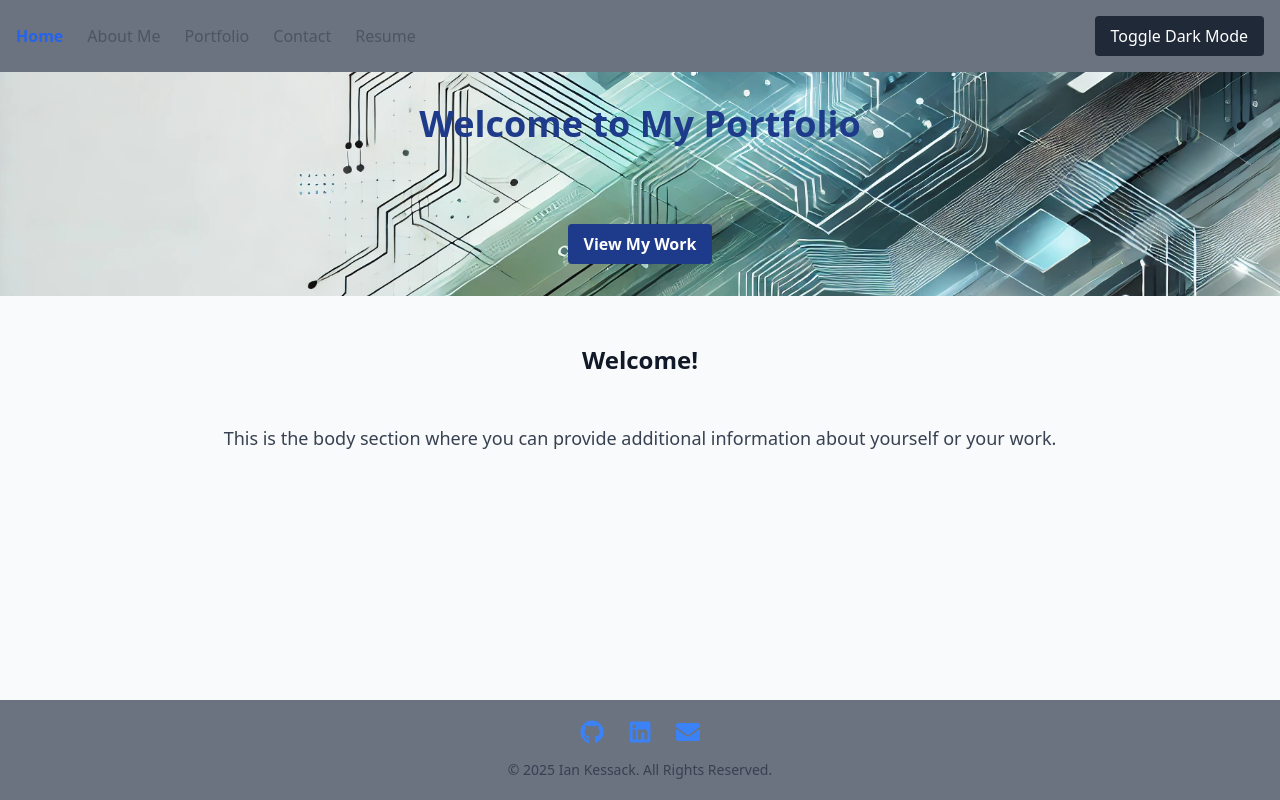
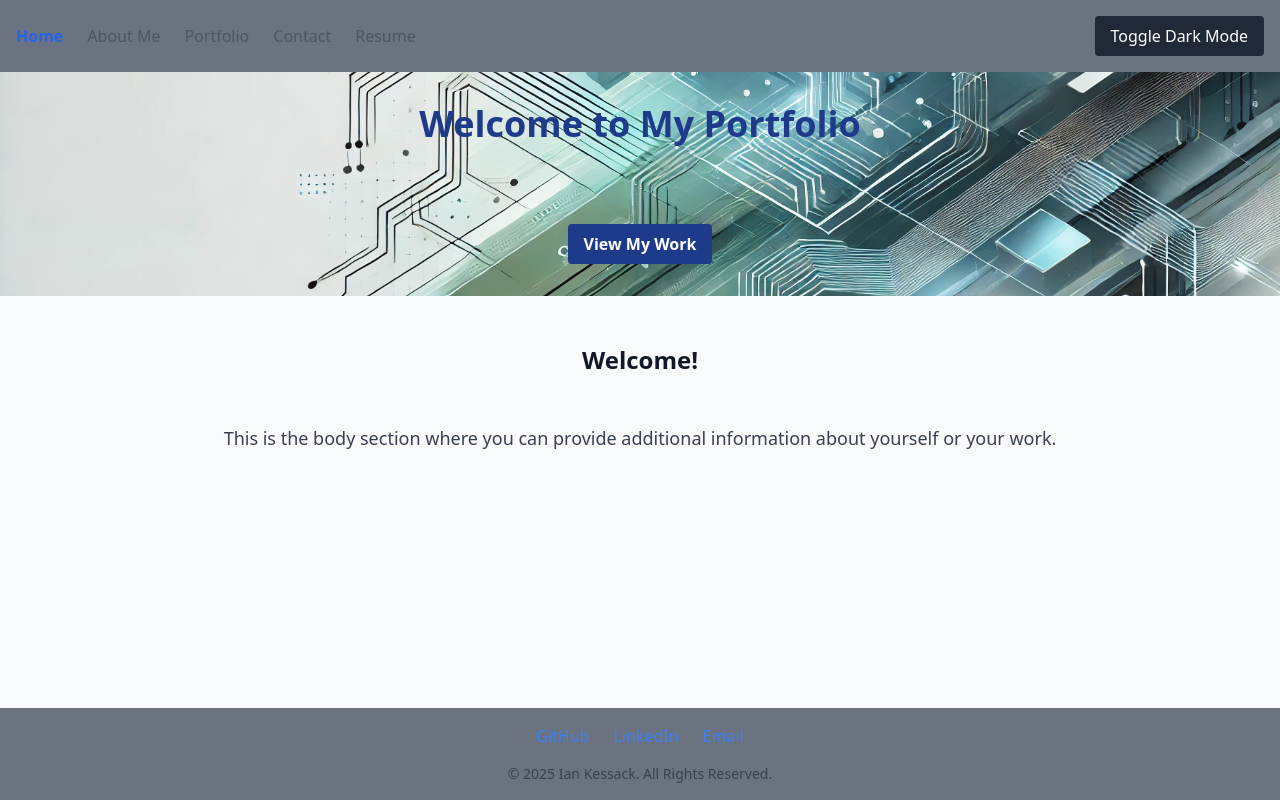
Before and after one commit to IK8933/HW-12React-Portfolio, a React (Vite) app: page / in a window 1280 px wide. Built offline with nearby package versions, Linux system fonts and the light colour scheme.

Commit message:
dark/light

```diff
--- a/package.json
+++ b/package.json
@@ -11,6 +11,7 @@
     "preview": "vite preview"
   },
   "dependencies": {
+    "prop-types": "^15.8.1",
     "react": "^18.3.1",
     "react-dom": "^18.3.1",
     "react-icons": "^5.4.0",
--- a/src/App.jsx
+++ b/src/App.jsx
@@ -1,17 +1,35 @@
-import Navbar from "./components/Header";
+import { useState, useEffect } from "react";
+import Navbar from "./components/Navbar";
 import Footer from "./components/Footer";
 import { Outlet } from "react-router-dom";
 
 function App() {
+    const [theme, setTheme] = useState(() => {
+        // Get the saved theme from localStorage or default to "light"
+        return localStorage.getItem("theme") || "light";
+    });
+
+    useEffect(() => {
+        // Apply the theme to the <html> element
+        if (theme === "dark") {
+            document.documentElement.classList.add("dark");
+        } else {
+            document.documentElement.classList.remove("dark");
+        }
+        // Save the theme to localStorage
+        localStorage.setItem("theme", theme);
+    }, [theme]);
+
+    const toggleTheme = () => {
+        setTheme((prevTheme) => (prevTheme === "light" ? "dark" : "light"));
+    };
+
     return (
-        <div className="flex flex-col h-screen bg-gray-50 text-black">
-            {/* Navbar */}
-            <Navbar />
-            {/* Page Content */}
+        <div className={`flex flex-col h-screen ${theme === "dark" ? "bg-gray-900 text-white" : "bg-gray-50 text-black"}`}>
+            <Navbar toggleTheme={toggleTheme} theme={theme} />
             <main className="flex-grow">
                 <Outlet />
             </main>
-            {/* Footer */}
             <Footer />
         </div>
     );
--- a/src/Pages/Aboutme.jsx
+++ b/src/Pages/Aboutme.jsx
@@ -6,7 +6,9 @@ const Aboutme = () => {
         <main
             id="about"
             className="p-8 bg-cover bg-center text-center"
-            style={{ backgroundImage: `url(${backgroundImage})` }}
+            style={{
+                backgroundImage: `url(${backgroundImage})`, // Background image applied here
+            }}
         >
             <section className="flex flex-col md:flex-row items-center gap-4 text-center md:text-left">
                 {/* Portrait Photo */}
@@ -53,7 +55,6 @@ const Aboutme = () => {
                         I’m confident we can build software that inspires and empowers users. Let’s connect and build something amazing together!
                     </p>
                 </div>
-
             </section>
         </main>
     );
--- a/src/components/Footer.jsx
+++ b/src/components/Footer.jsx
@@ -1,33 +1,31 @@
-import { FaGithub, FaLinkedin, FaEnvelope } from 'react-icons/fa';
-
 const Footer = () => {
     return (
-        <footer className="bg-gray-500 text-white py-5 text-center">
+        <footer className="bg-gray-500 dark:bg-gray-800 text-gray-900 dark:text-gray-100 p-4 text-center">
             <div className="flex justify-center space-x-6">
                 <a
                     href="https://github.com/IK8933"
                     target="_blank"
                     rel="noopener noreferrer"
-                    className="hover:text-blue-700"
+                    className="hover:text-blue-700 dark:hover:text-blue-300"
                     aria-label="GitHub"
                 >
-                    <FaGithub size={24} />
+                    GitHub
                 </a>
                 <a
                     href="https://linkedin.com/in/ian-kessack-68b35887/"
                     target="_blank"
                     rel="noopener noreferrer"
-                    className="hover:text-blue-700"
+                    className="hover:text-blue-700 dark:hover:text-blue-300"
                     aria-label="LinkedIn"
                 >
-                    <FaLinkedin size={24} />
+                    LinkedIn
                 </a>
                 <a
                     href="mailto:iankessack1989@gmail.com"
-                    className="hover:text-blue-700"
+                    className="hover:text-blue-700 dark:hover:text-blue-300"
                     aria-label="Email"
                 >
-                    <FaEnvelope size={24} />
+                    Email
                 </a>
             </div>
             <p className="mt-4 text-sm">&copy; 2025 Ian Kessack. All Rights Reserved.</p>
--- a/src/components/Navbar.jsx
+++ b/src/components/Navbar.jsx
@@ -1,69 +1,7 @@
-// import { NavLink } from 'react-router-dom';
-// import { useState } from 'react';
+import { NavLink } from 'react-router-dom';
+import PropTypes from 'prop-types'; // Import PropTypes
 
-// const Navbar = () => {
-//     const [theme, setTheme] = useState("light");
-
-//     const toggleTheme = () => {
-//         const newTheme = theme === "light" ? "dark" : "light";
-//         setTheme(newTheme);
-//         document.documentElement.classList.toggle("dark", newTheme === "dark");
-//     };
-
-//     const navLinks = [
-//         { path: '/', label: 'Home' },
-//         { path: '/About', label: 'About Me' },
-//         { path: '/Portfolio', label: 'Portfolio' },
-//         { path: '/Contact', label: 'Contact' },
-//         { path: '/Resume', label: 'Resume' },
-//     ];
-
-//     return (
-//         <nav className="bg-gray-500 dark:bg-gray-800 p-4 shadow-md" aria-label="Main navigation">
-//             <div className="flex justify-between items-center">
-//                 {/* Centered Links */}
-//                 <ul className="flex justify-center space-x-9 w-full">
-//                     {navLinks.map(({ path, label }) => (
-//                         <li key={path} className="nav-item">
-//                             <NavLink
-//                                 to={path}
-//                                 className={({ isActive }) =>
-//                                     isActive
-//                                         ? 'text-blue-600 font-bold'
-//                                         : 'text-gray-600 dark:text-gray-300 hover:text-blue-500'
-//                                 }
-//                             >
-//                                 {label}
-//                             </NavLink>
-//                         </li>
-//                     ))}
-//                 </ul>
-//                 {/* Dark/Light Mode Button */}
-//                 <button
-//                     onClick={toggleTheme}
-//                     className="bg-gray-800 dark:bg-gray-600 text-white px-2 py-1 rounded hover:bg-gray-700 dark:hover:bg-gray-500 mr-1"
-//                 >
-//                     Toggle {theme === "light" ? "Dark" : "Light"} Mode
-//                 </button>
-//             </div>
-//         </nav>
-//     );
-// };
-
-// export default Navbar;
-
-import { NavLink } from 'react-router-dom';
-import { useState } from 'react';
-
-const Navbar = () => {
-    const [theme, setTheme] = useState("light");
-
-    const toggleTheme = () => {
-        const newTheme = theme === "light" ? "dark" : "light";
-        setTheme(newTheme);
-        document.documentElement.classList.toggle("dark", newTheme === "dark");
-    };
-
+const Navbar = ({ theme, toggleTheme }) => {
     const navLinks = [
         { path: '/', label: 'Home' },
         { path: '/About', label: 'About Me' },
@@ -73,9 +11,8 @@ const Navbar = () => {
     ];
 
     return (
-        <nav className="bg-gray-500 dark:bg-gray-800 p-4 shadow-md flex items-center justify-between" aria-label="Main navigation">
-            {/* Navigation Links */}
-            <ul className="flex space-x-6">
+        <nav className="bg-gray-500 dark:bg-gray-800 p-4 shadow-md flex justify-between items-center" aria-label="Main navigation">
+            <ul className="flex justify-center space-x-6">
                 {navLinks.map(({ path, label }) => (
                     <li key={path} className="nav-item">
                         <NavLink
@@ -91,16 +28,20 @@ const Navbar = () => {
                     </li>
                 ))}
             </ul>
-
-            {/* Dark/Light Mode Button */}
             <button
                 onClick={toggleTheme}
-                className="ml-auto bg-gray-800 dark:bg-gray-600 text-white px-4 py-2 rounded hover:bg-gray-700 dark:hover:bg-gray-500"
+                className="bg-gray-800 dark:bg-gray-600 text-white px-4 py-2 rounded hover:bg-gray-700 dark:hover:bg-gray-500"
             >
-                Toggle {theme === "light" ? "Dark" : "Light"} Mode
+                Toggle {theme === 'light' ? 'Dark' : 'Light'} Mode
             </button>
         </nav>
     );
 };
 
+// Add PropTypes validation
+Navbar.propTypes = {
+    theme: PropTypes.string.isRequired, // `theme` must be a string
+    toggleTheme: PropTypes.func.isRequired, // `toggleTheme` must be a function
+};
+
 export default Navbar;
--- a/tailwind.config.js
+++ b/tailwind.config.js
@@ -1,3 +1,4 @@
+
 export default {
   content: [
     "./index.html",
```
Also changed, not shown: src/index.css (line endings or trailing spaces), 1 other file (tests, documents, lock files or other folders). Lines whose indentation alone changed are shown as unchanged.
